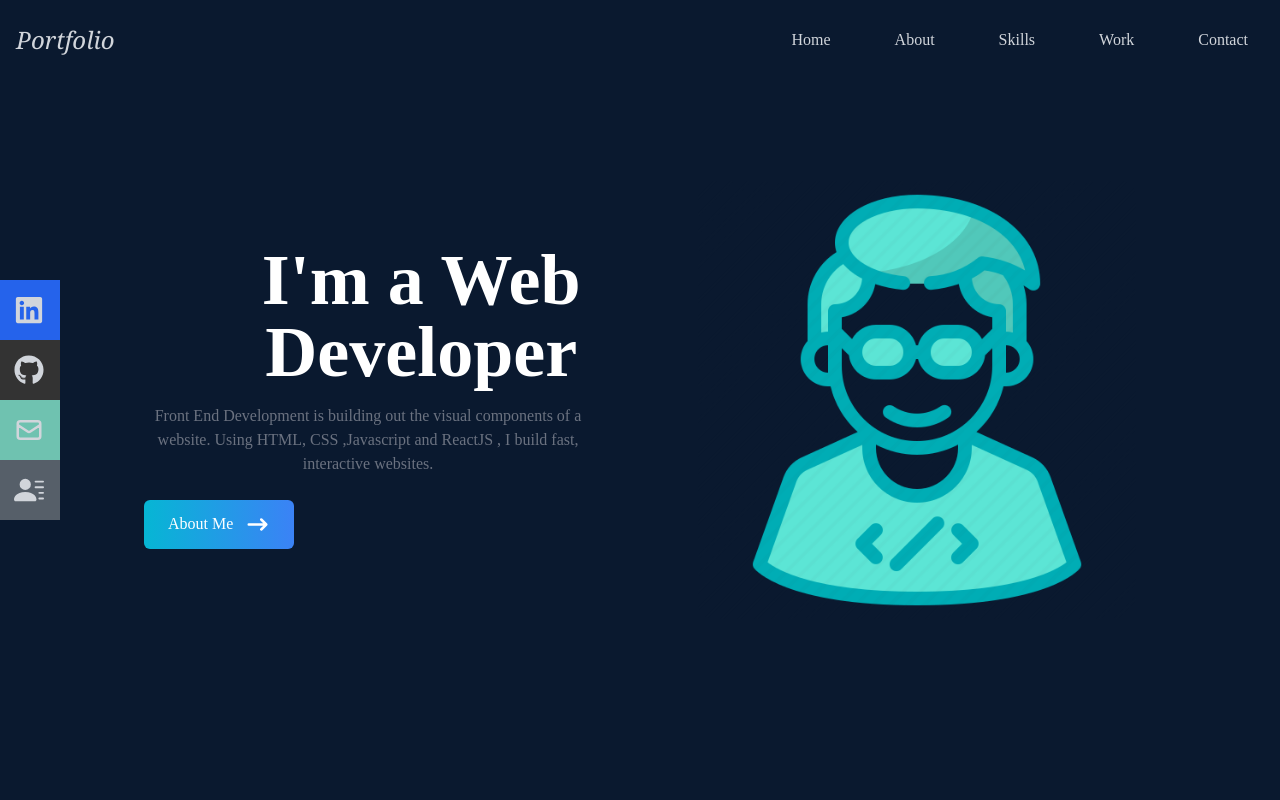
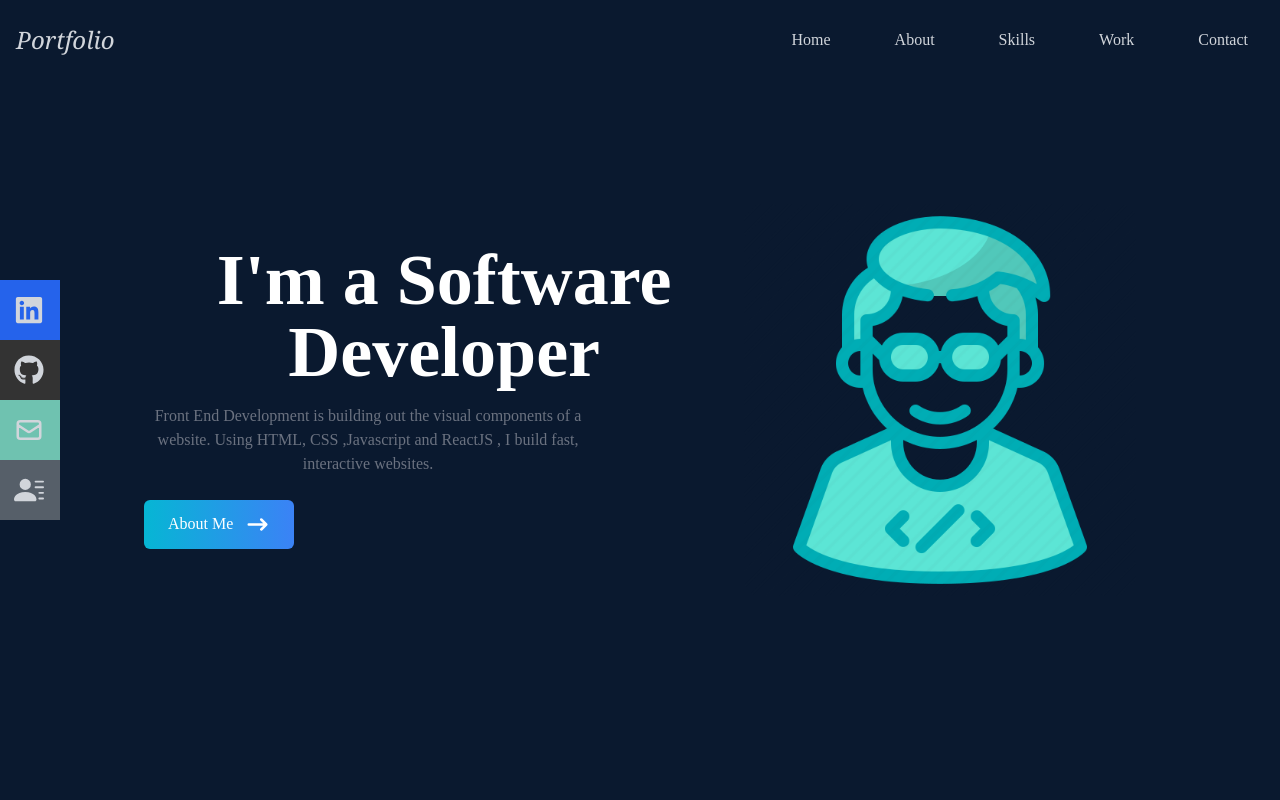
Before and after one commit to ShubhamShit0le/portfolio, a React (Create React App) app: page / in a window 1280 px wide. Shown: the top 800 px of the page. Built offline with nearby package versions, Linux system fonts and the light colour scheme.

Commit message:
change title in Home.jsx

```diff
--- a/src/App.js
+++ b/src/App.js
@@ -5,8 +5,7 @@ import Home from "./components/Home";
 import NavBar from "./components/NavBar";
 import Skills from "./components/Skills";
 import Works from "./components/Works";
-import Project from './components/Project';
-import { BrowserRouter, Routes, Route } from "react-router-dom";
+
 
 
 function App() {
--- a/src/components/Home.jsx
+++ b/src/components/Home.jsx
@@ -9,7 +9,7 @@ const Home = () => {
       <div className="max-w-screen-lg mx-auto flex flex-col items-center justify-center h-full px-4 md:flex-row">
         <div className="flex flex-col justify-center h-full">
           <h2 className="text-4xl sm:text-7xl font-bold text-white">
-            I'm a Web Developer
+            I'm a Software Developer
           </h2>
           <p className="text-gray-500 py-4 max-w-md">
             Front End Development is building out the visual components of a
--- a/src/components/Works.jsx
+++ b/src/components/Works.jsx
@@ -31,7 +31,7 @@ const Works = () => {
         </div>
           <div className='grid sm:grid-cols-2 md:grid-cols-3 gap-4'>
             {
-              Projects.map((project) => <ProjectCard key = {project.id} project = {project} />)
+              Projects.map((project) => <ProjectCard  project = {project} />)
             }
           </div>
         </div>
```
